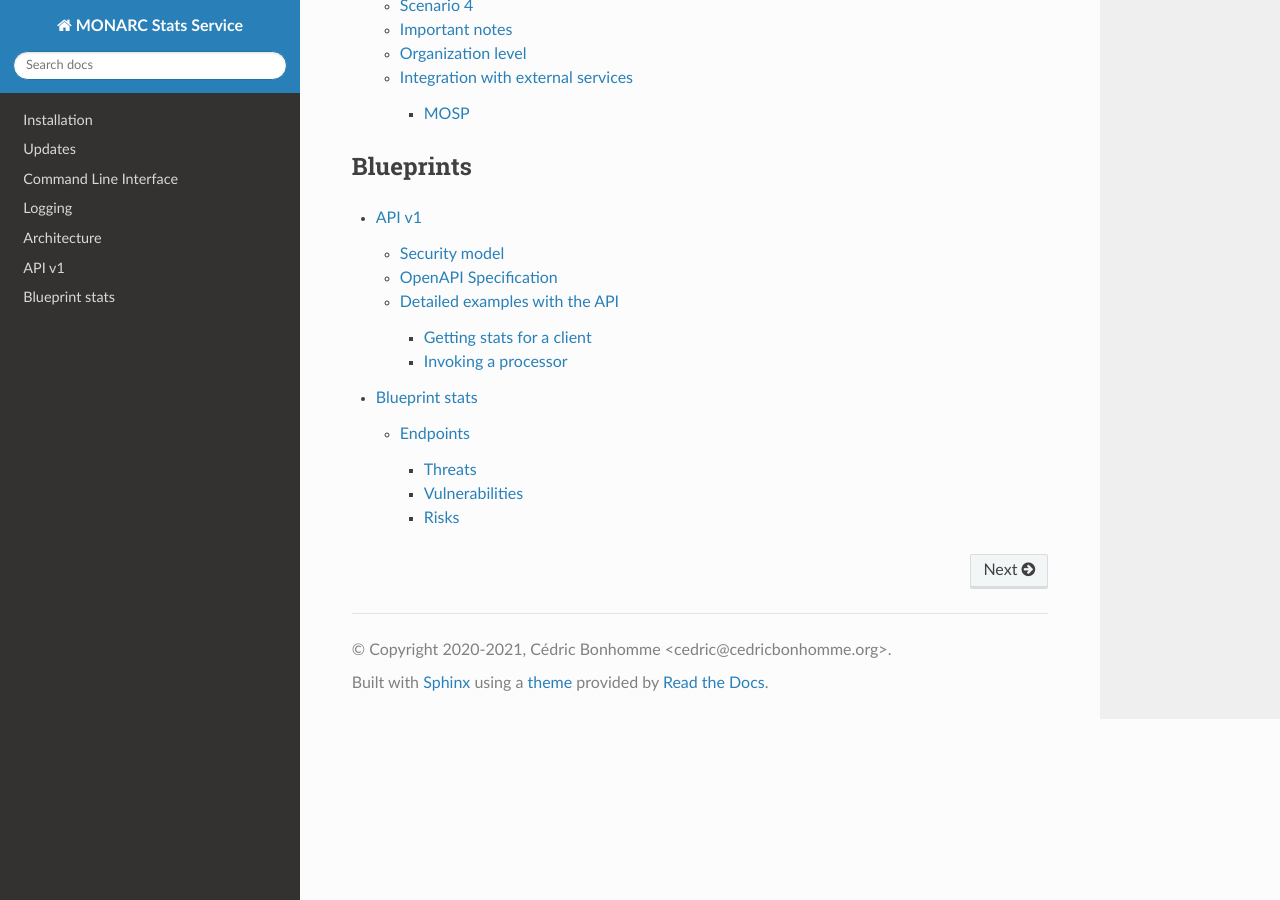
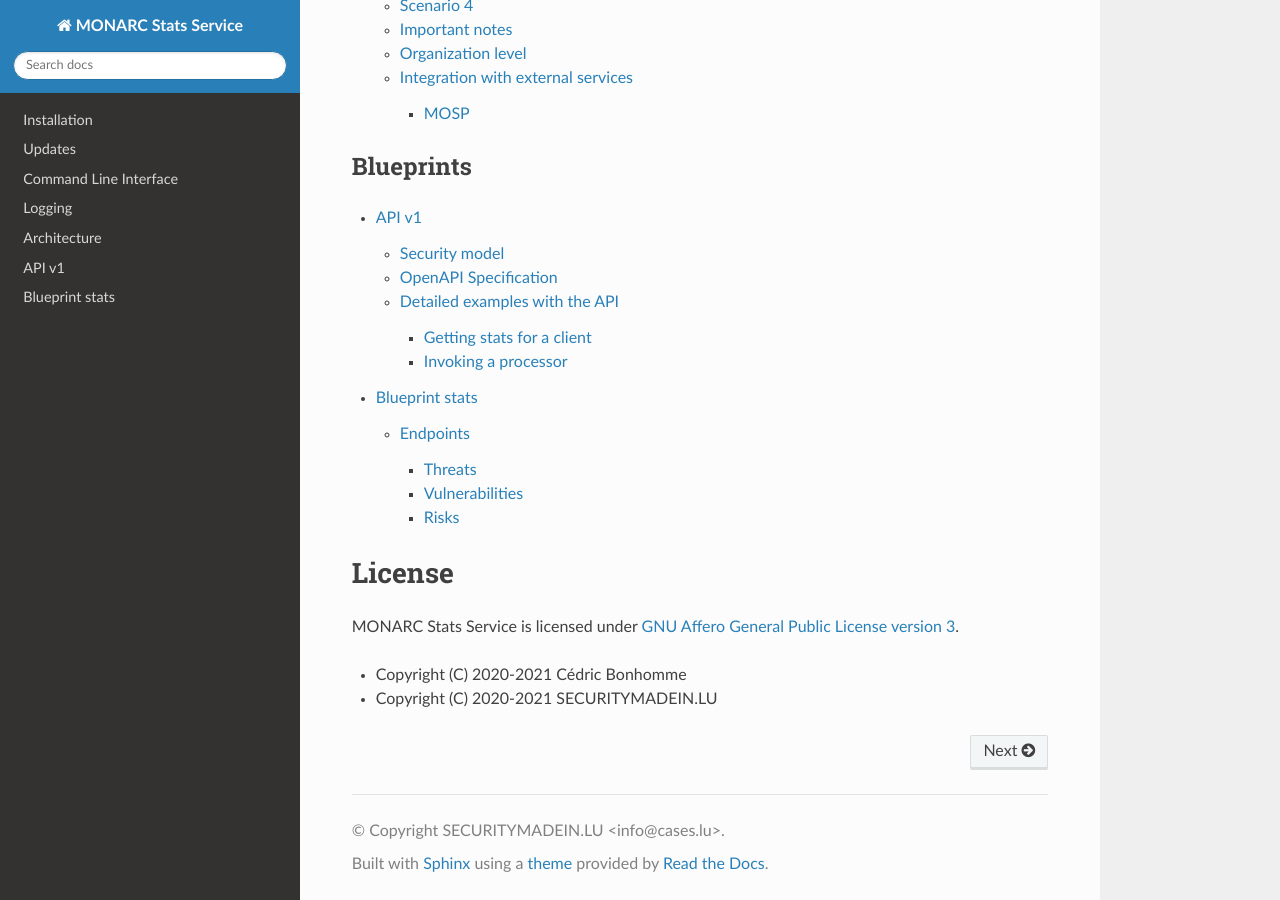
Before and after one commit to monarc-project/stats-service, a Sphinx documentation site: the page built from docs/index.rst, in a window 1280 px wide and 900 px high, scrolled down 1546 px. Built offline with Sphinx 7.4.7 and the Read the Docs theme 2.0.0, drawn with Linux system fonts in a browser that asks for light colours.

Commit message:
chg: [documentaion] Minor change in the index file.

```diff
--- a/docs/conf.py
+++ b/docs/conf.py
@@ -18,7 +18,7 @@
 # -- Project information -----------------------------------------------------
 
 project = 'MONARC Stats Service'
-copyright = '2020-2021, Cédric Bonhomme <cedric@cedricbonhomme.org>'
+copyright = 'SECURITYMADEIN.LU <info@cases.lu>'
 author = 'Cédric Bonhomme <cedric@cedricbonhomme.org>'
 
 # The full version, including alpha/beta/rc tags
--- a/docs/index.rst
+++ b/docs/index.rst
@@ -79,3 +79,14 @@
 
    api-v1
    stats
+
+
+License
+=======
+
+MONARC Stats Service is licensed under
+`GNU Affero General Public License version 3 <https://www.gnu.org/licenses/agpl-3.0.html>`_.
+
+
+* Copyright (C) 2020-2021 Cédric Bonhomme
+* Copyright (C) 2020-2021 SECURITYMADEIN.LU
```
